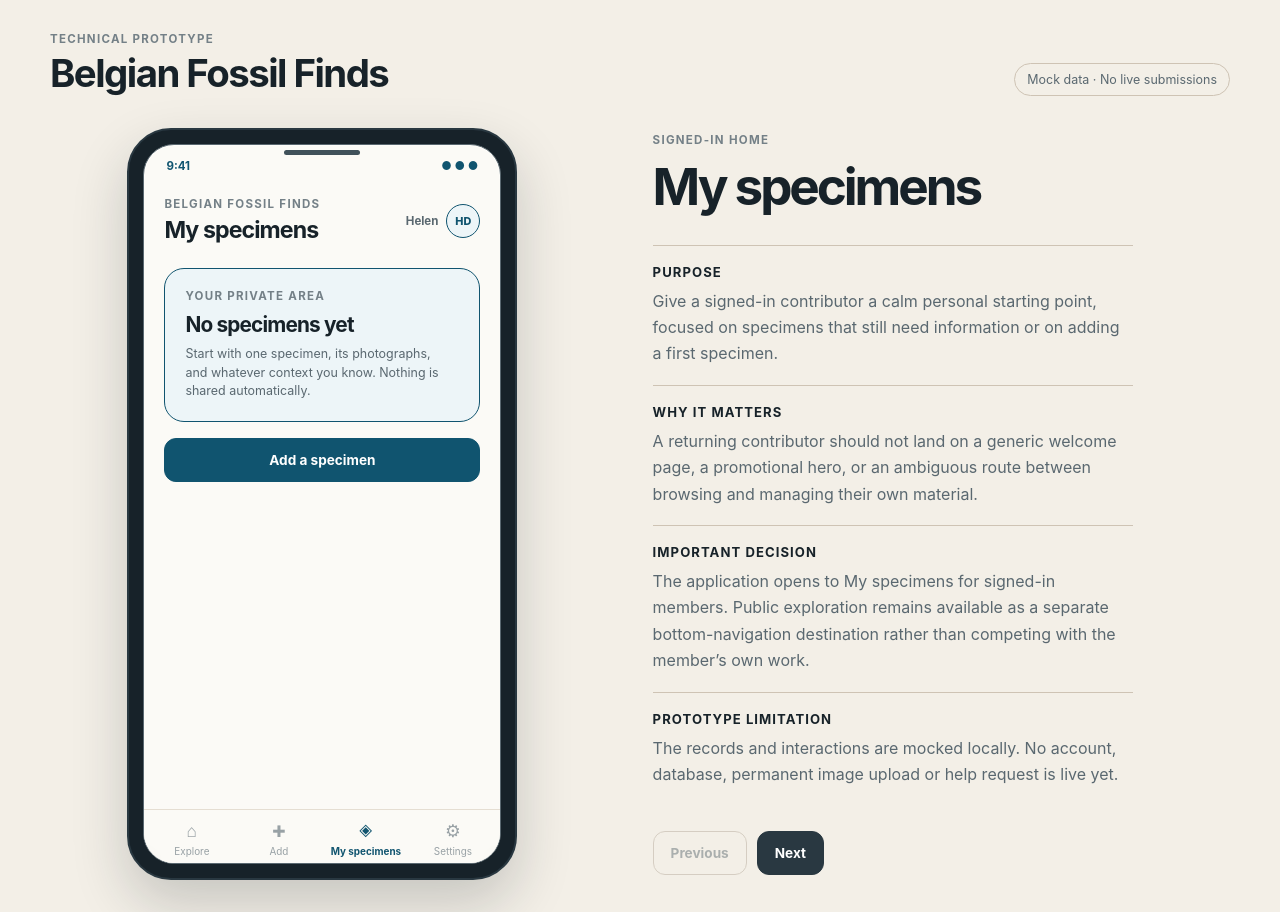
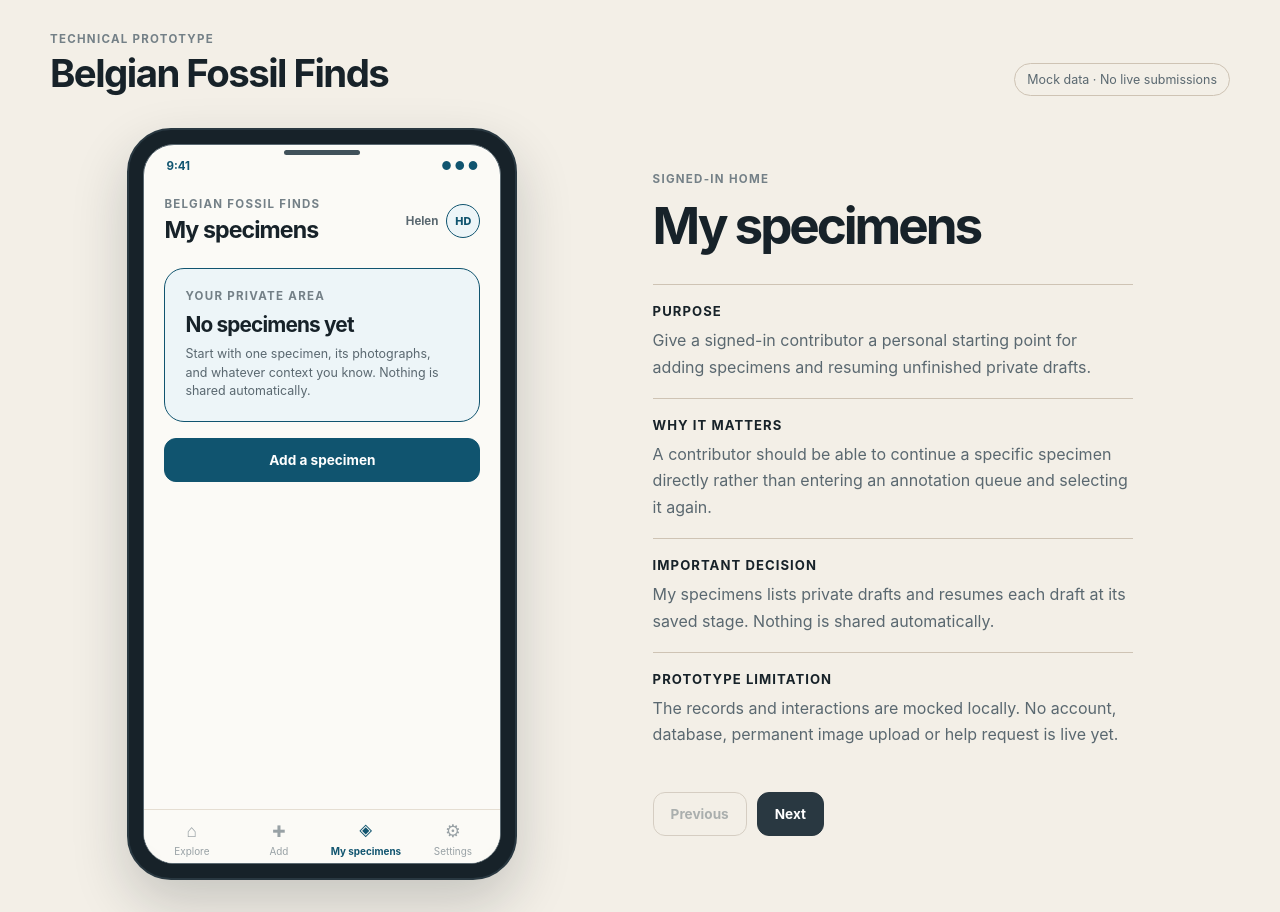
Before and after one commit to HelEvX/belgian-finds-prototype, a React (Vite) app: page / in a window 1280 px wide. Built offline with nearby package versions, Linux system fonts and the light colour scheme.

Commit message:
docs: align prototype notes with direct specimen flow

```diff
--- a/src/prototype/stepNotes.ts
+++ b/src/prototype/stepNotes.ts
@@ -5,154 +5,142 @@ export const stepNotes: StepNote[] = [
     label: "Signed-in home",
     title: "My specimens",
     purpose:
-      "Give a signed-in contributor a calm personal starting point, focused on specimens that still need information or on adding a first specimen.",
+      "Give a signed-in contributor a personal starting point for adding specimens and resuming unfinished private drafts.",
     matters:
-      "A returning contributor should not land on a generic welcome page, a promotional hero, or an ambiguous route between browsing and managing their own material.",
+      "A contributor should be able to continue a specific specimen directly rather than entering an annotation queue and selecting it again.",
     decision:
-      "The application opens to My specimens for signed-in members. Public exploration remains available as a separate bottom-navigation destination rather than competing with the member’s own work.",
+      "My specimens lists private drafts and resumes each draft at its saved stage. Nothing is shared automatically.",
   },
   {
     label: "Public exploration · Step 1 of 2",
     title: "Explore specimens",
-    purpose:
-      "Let members browse publicly shared specimens connected to Belgium without implying that the platform represents a single national fossil community.",
-    matters:
-      "Exploration is valuable for learning and later participation, but it should not distract from the signed-in member’s private specimens when the app first opens.",
+    purpose: "Let members browse publicly shared specimens connected to Belgium.",
+    matters: "Exploration remains separate from the signed-in contributor’s private specimens and unfinished work.",
     decision:
-      "Explore is a dedicated navigation destination. The first real implementation should fetch recently shared specimens by publication date, with manual refresh rather than constant polling.",
+      "Explore is a dedicated navigation destination. It does not claim to represent a Belgian fossil community or any association.",
   },
   {
     label: "Public exploration · Step 2 of 2",
     title: "Specimen detail",
     purpose:
-      "Show one shared specimen in enough detail for another member to understand the contributor’s information and, later, decide whether to follow or contribute where input is invited.",
+      "Show one shared specimen in enough detail for another member to understand its images, context, and determination history.",
     matters:
-      "The detail page must distinguish the contributor’s original statement from later community or specialist responses.",
-    decision:
-      "A help request belongs to one specimen, not a generic contact form. Future interaction remains owner-controlled and is outside this prototype step.",
+      "The detail page must distinguish the contributor’s original statement from later attributed observations or verified determinations.",
+    decision: "Future interaction remains controlled by the specimen owner and is outside this prototype step.",
   },
   {
-    label: "Contribute · Add material",
-    title: "Start with images",
+    label: "Legacy prototype route",
+    title: "Image-intake route choice",
     purpose:
-      "Set the platform’s contribution scope and let a contributor choose between adding images for one specimen or importing a batch of existing images.",
+      "Preserve access to the older single-image and batch-grouping prototype while its remaining behavior is reviewed separately.",
     matters:
-      "Image intake and later specimen documentation are separate concerns. The contributor should not need to decide a taxonomic type or a collection structure before images are associated with a specimen.",
+      "The active mobile single-specimen journey no longer asks the contributor to choose an intake architecture.",
     decision:
-      "Belgian field finds and documented amateur collection material are welcome; commercial souvenirs, stock and valuation requests are outside scope.",
+      "Normal mobile Add navigation bypasses this screen and opens specimen photos directly. Future catalogue import will be a separate desktop-only route.",
   },
   {
-    label: "Contribution onboarding",
-    title: "Before you add material",
-    purpose: "Introduce the project’s contribution scope once, before a member chooses an image-intake route.",
+    label: "First contribution only",
+    title: "Before you add a specimen",
+    purpose: "Introduce the project’s contribution scope once before a member adds their first specimen.",
     matters:
-      "The platform needs a clear scientific and ethical boundary, but repeating that boundary during every contribution would become intrusive for experienced users.",
+      "The project needs a clear scientific and ethical boundary without repeating it during every contribution.",
     decision:
-      "The onboarding screen is shown only on a contributor’s first visit to Add material. Members can review it again manually from Settings.",
-  },
-
-  {
-    label: "Specimen annotation · Material type",
-    title: "What are you recording?",
-    purpose: "Establish a broad material type after images have already been associated with one physical specimen.",
-    matters:
-      "The image-intake route no longer matters at this point. A one-specimen draft and a batch-imported draft should use the same documentation workflow.",
-    decision:
-      "A contributor can explicitly choose ‘Something unknown’ rather than being forced to identify the specimen before asking for help.",
+      "After the first-time introduction, the contributor continues directly to specimen photos. The introduction remains available from Settings.",
   },
   {
-    label: "Batch import · Image intake",
-    title: "Import a batch of images",
-    purpose: "Let contributors select many existing images and group those that depict the same physical specimen.",
+    label: "Specimen details · Type",
+    title: "What does this appear to be?",
+    purpose: "Capture a broad apparent specimen type after at least one image has created the private draft.",
     matters:
-      "Existing and inherited collections may contain many useful photographs, but imported files do not automatically reveal which images belong to the same specimen.",
+      "A contributor should not need a confident identification before documenting a specimen or asking for later human input.",
     decision:
-      "A batch is an image-intake method, not a collection. After grouping, each resulting specimen draft will eventually enter the same annotation queue as a one-specimen draft.",
+      "The contributor continues directly from images to type. Back returns to the same draft-owned images without recreating preview URLs.",
   },
   {
-    label: "One specimen · Images",
-    title: "Add images for one specimen",
+    label: "Legacy prototype route",
+    title: "Batch image grouping",
     purpose:
-      "Associate one or more new or existing images with a single physical specimen before its detailed documentation begins.",
-    matters: "New finds benefit from guided photography, while existing and inherited material must remain welcome.",
+      "Retain the existing batch-image grouping prototype without treating it as part of the current mobile product flow.",
+    matters:
+      "Arbitrary image grouping has been superseded conceptually by a future desktop-only catalogue-import workflow.",
     decision:
-      "One image is sufficient to create a specimen draft, three useful views are recommended, and five is the prototype maximum.",
+      "This screen remains isolated for now. It must not influence the state model or copy of the direct single-specimen journey.",
   },
   {
-    label: "Specimen annotation · Provenance",
+    label: "Add a specimen · Photos",
+    title: "Add specimen photos",
+    purpose: "Associate one or more photographs with one physical specimen before collecting detailed information.",
+    matters:
+      "Images provide a natural mobile starting point and allow a contributor to begin without knowing the specimen’s type or history.",
+    decision:
+      "The first accepted image creates the private draft. Later images belong directly to that draft. Continue opens specimen type, while Save and finish later returns to My specimens.",
+  },
+  {
+    label: "Specimen details · Provenance",
     title: "Who originally found it?",
     purpose:
-      "Record the original field collector or collection history separately from the current owner or custodian.",
-    matters:
-      "A specimen’s locality and collecting history often contribute more scientific meaning than its appearance alone.",
-    decision:
-      "The flow does not offer a generic purchase route. Uncertainty remains available for inherited or older collections whose documentation is incomplete.",
+      "Record the original finder, collector, or collection history separately from the current owner or custodian.",
+    matters: "Provenance and find location may contribute more scientific meaning than appearance alone.",
+    decision: "Uncertainty remains available for inherited or older specimens whose collecting history is incomplete.",
   },
   {
-    label: "Specimen annotation · Location and context",
-    title: "Where was it found?",
+    label: "Specimen details · Find location",
+    title: "Find location and collecting context",
     purpose: "Record the best available Belgian find location and any surviving geological or collecting context.",
     matters:
-      "Locality, geological layer and collecting documentation can give an otherwise ordinary specimen scientific meaning.",
+      "A locality, geological layer, label, or collecting note can give an otherwise ordinary specimen scientific meaning.",
     decision:
-      "The wording adapts to provenance. Individual fields remain optional, but the contributor explicitly marks the location as known, partial or unknown.",
+      "The contributor explicitly marks the location as known, partial, or unknown. Individual context fields remain optional.",
   },
   {
-    label: "Specimen annotation · Physical details",
-    title: "Measure the specimen",
-    purpose: "Capture dimensions, weight and condition that give the associated images a useful sense of scale.",
-    matters: "Even simple measurements can make comparison and later human determination more reliable.",
+    label: "Specimen details · Physical details",
+    title: "Physical details",
+    purpose: "Capture dimensions, weight, and condition that give the photographs a useful sense of scale.",
+    matters: "Simple measurements can make later comparison and human identification more reliable.",
     decision:
-      "Measurements are encouraged rather than required. Contributors distinguish measured dimensions, estimates and information that is not yet available.",
+      "Measurements are encouraged rather than required. Contributors distinguish measured values, estimates, and details not yet recorded.",
   },
   {
-    label: "Contributor area · My workspace",
-    title: "My workspace",
-    purpose:
-      "Give returning contributors one clear home for specimen drafts, the future annotation queue and saved records.",
-    matters:
-      "The platform must support gradual documentation. A contributor may add images now and complete contextual information later.",
+    label: "Legacy prototype route",
+    title: "Previous workspace screen",
+    purpose: "Document a superseded contributor-area screen retained in the source for reference.",
+    matters: "The active signed-in home is My specimens, not a separate workspace.",
     decision:
-      "The workspace is mocked locally in this phase. It establishes the correct product structure before accounts, persistent drafts or a database are introduced.",
+      "Do not route the direct single-specimen journey through this screen. Remove it only during a separate verified cleanup.",
   },
   {
-    label: "Contributor area · Annotation queue",
-    title: "Specimen drafts ready to document",
-    purpose:
-      "Hold image-associated specimen drafts until the contributor is ready to document each individual specimen.",
-    matters:
-      "A specimen created from one image sequence and a specimen created through batch grouping need the same annotation workflow once their images are correctly associated.",
+    label: "Legacy batch route",
+    title: "Annotation queue",
+    purpose: "Retain the existing queue used by the older batch-image prototype.",
+    matters: "The queue exposes implementation architecture and adds unnecessary selection steps for one specimen.",
     decision:
-      "Selecting a draft opens the shared type, provenance, locality and physical-details sequence. Draft data remains in local browser state for this prototype.",
+      "New mobile single-specimen drafts resume directly from My specimens. The queue is not part of that journey.",
   },
   {
-    label: "Specimen annotation · Description",
-    title: "Observations and help preference",
+    label: "Specimen details · Identification",
+    title: "Identification and observations",
     purpose:
-      "Capture the contributor’s own observations, an optional suggested identification and an optional preference for human input.",
-    matters:
-      "A contributor who knows a specimen can record a useful scientific name, while an uncertain contributor can still document observable evidence and ask for help.",
+      "Capture the contributor’s observations, optional suggested identification, confidence, and preference for later human input.",
+    matters: "A contributor can document visible evidence even when the specimen’s exact identity is unknown.",
     decision:
-      "Suggested identifications remain free text and are explicitly separated from later community suggestions or verified determinations. A large taxonomic index or autocomplete service is outside this MVP.",
+      "A suggested identification remains the contributor’s own statement. It does not create a verified determination.",
   },
   {
-    label: "Contributor area · Settings",
+    label: "Settings",
     title: "Guidance preferences",
-    purpose:
-      "Let experienced contributors reduce optional workflow and image guidance without removing important labels, validation or record status.",
-    matters:
-      "Collectors may document dozens or hundreds of specimens. Guidance should help beginners without slowing down repeat contributors.",
+    purpose: "Let experienced contributors reduce optional workflow and image guidance.",
+    matters: "Guidance should support beginners without slowing down people documenting many specimens.",
     decision:
-      "Guidance preferences are stored locally in this prototype. A production version would attach them to the member account.",
+      "Opening Settings preserves the exact current flow screen and active draft. Closing Settings returns to that screen.",
   },
   {
-    label: "Specimen annotation · Privacy and sharing",
-    title: "Choose record and locality visibility",
+    label: "Specimen details · Privacy",
+    title: "Privacy and sharing",
     purpose:
-      "Let the contributor keep a record private or prepare it for later community sharing, while controlling the maximum locality detail visible to other members.",
+      "Record whether the contributor intends to keep the specimen private or prepare it for later sharing, while limiting visible location detail.",
     matters:
-      "Find locations may be scientifically valuable but can also be sensitive. Private documentation and public disclosure need to be separate decisions.",
+      "Private documentation and public disclosure are separate decisions. Find locations may be scientifically useful and sensitive.",
     decision:
-      "Exact site details always remain private in the MVP. Community sharing is only a preference at this stage; a later review screen will be required before publication.",
+      "Exact site details remain private. Finishing this screen marks the draft Ready for review and returns to My specimens; Review and Save private specimen are not implemented yet.",
   },
 ];
```
Also changed, not shown: 1 other file (tests, documents, lock files or other folders).
